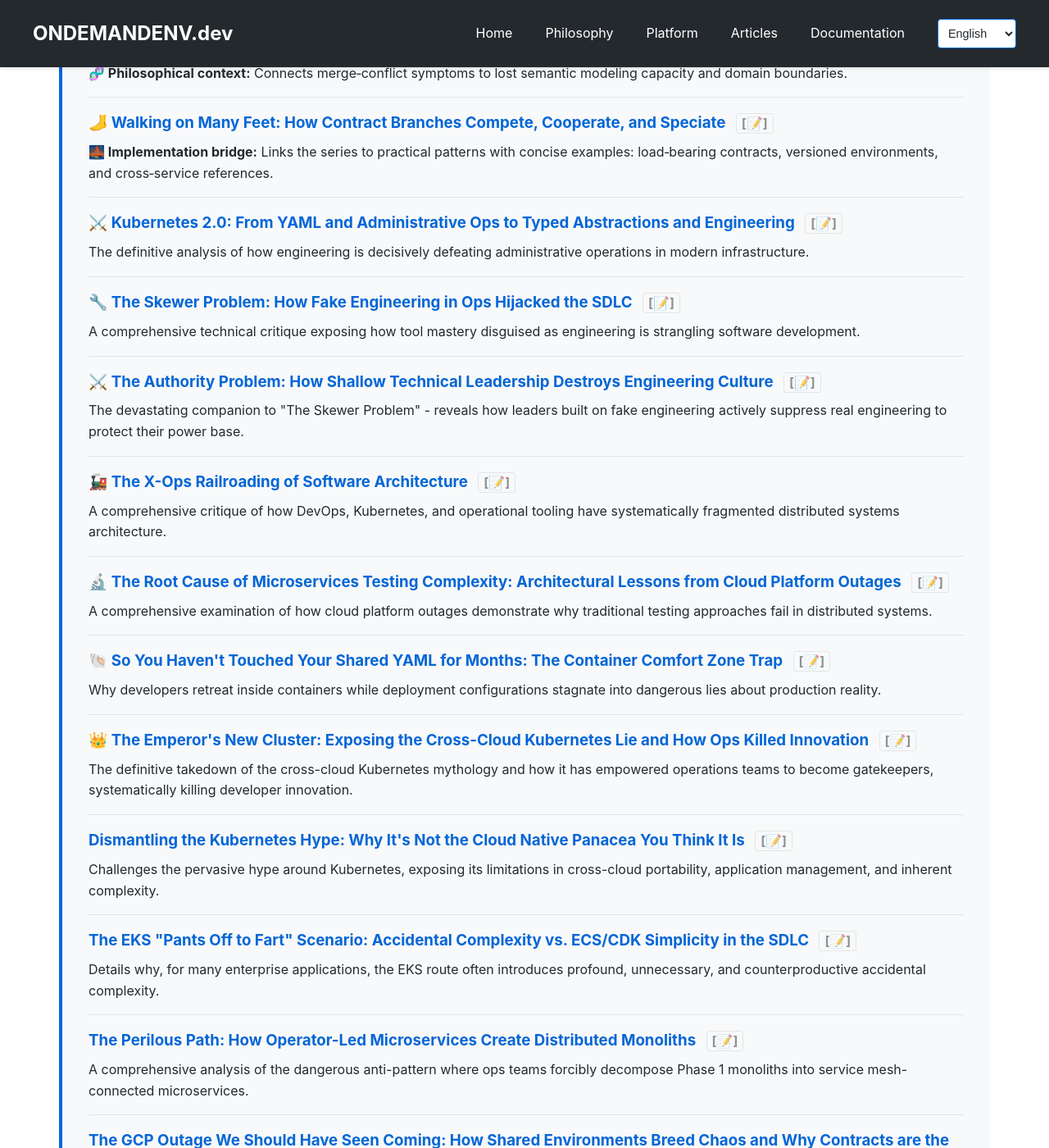
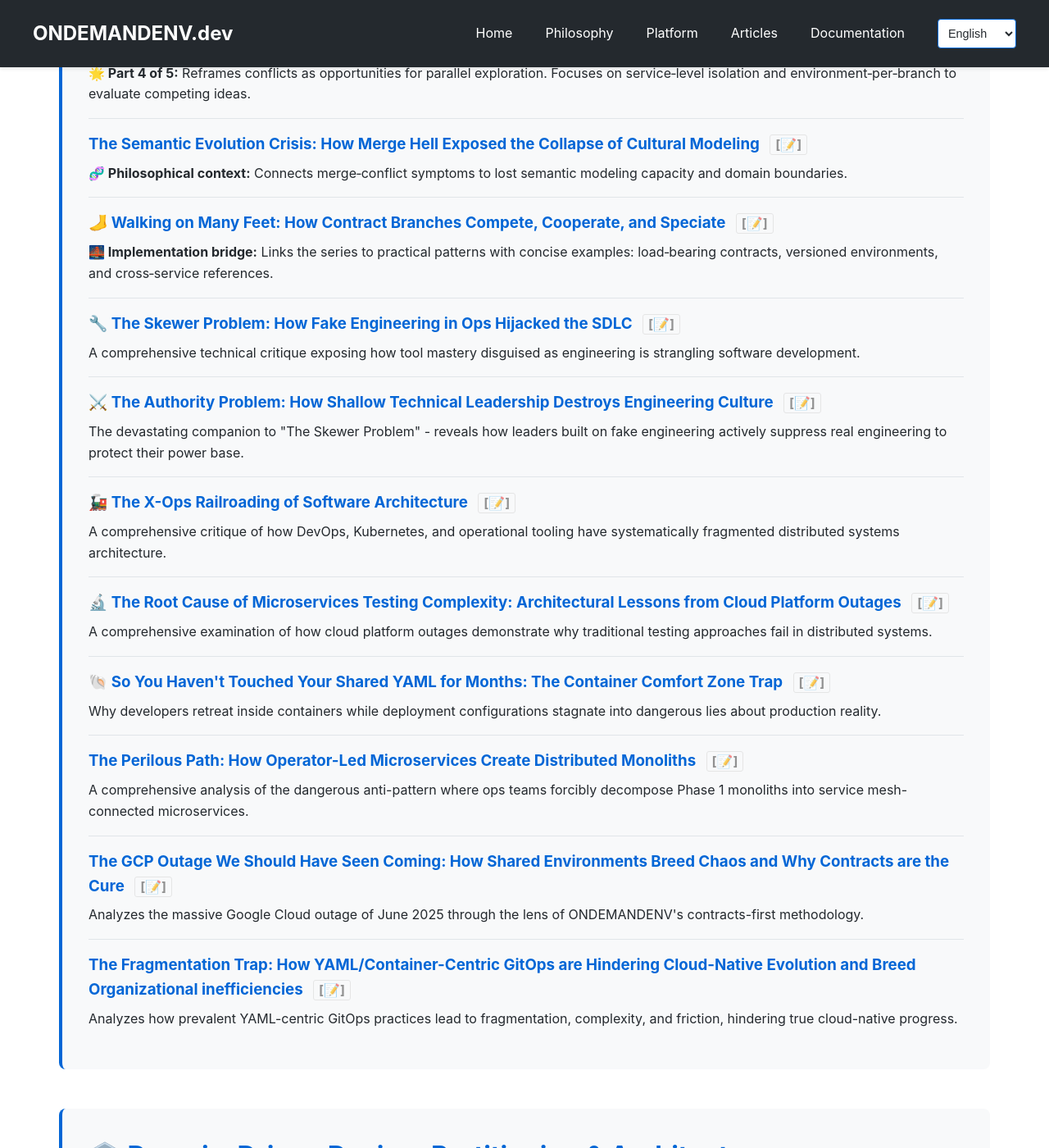
Before and after one commit to ondemandenv/ondemandenv.github.io, a Jekyll site: the page built from articles.html, in a window 1280 px wide and 1400 px high, scrolled down 2336 px. Shown: the whole window at 82% size. Built offline with Jekyll 4.4.1, drawn with Linux system fonts in a browser that asks for light colours; some of the changed text lies outside the part shown.

Commit message:
eks critiques!+

```diff
--- a/_config.yml
+++ b/_config.yml
@@ -11,6 +11,7 @@
   - jekyll-feed
   - jekyll-sitemap
   - jekyll-seo-tag
+  - jekyll-redirect-from
 
 # GitHub Pages compatible settings
 safe: true
--- a/articles.html
+++ b/articles.html
@@ -72,6 +72,10 @@
     <p>A collection of series and articles exposing the root causes of inefficiency, complexity, and stagnation in modern software operations.</p>
     <ul class="articles-list">
         <li>
+            <h3><a href="/articles/eks-critique-series/">🔥 <strong>NEW SERIES: The Kubernetes Complexity Engine</strong></a></h3>
+            <p><em>A seven-part series exposing the hidden costs of Kubernetes. It deconstructs the foundational myths, vendor ecosystems, and cultural damage wrought by choosing complexity over simplicity.</em></p>
+        </li>
+        <li>
             <h3>🧭 <strong>X‑OPS FLAT WORLDVIEW SERIES</strong> (New)</h3>
             <p><em>A six‑part series exposing the root cause behind the “x‑ops flat worldview,” cataloging its anti‑patterns, and laying out a practical governance method centered on domain‑first design and the Domain Dependency Graph (DAG).</em></p>
         </li>
@@ -128,10 +132,6 @@
             <p><strong>🌉 Implementation bridge:</strong> Links the series to practical patterns with concise examples: load‑bearing contracts, versioned environments, and cross‑service references.</p>
         </li>
         <li>
-            <h3><a href="articles/kubernetes-2-0-engineering-victory">⚔️ Kubernetes 2.0: From YAML and Administrative Ops to Typed Abstractions and Engineering</a> <a href="https://github.com/ondemandenv/ondemandenv.github.io/commits/main/articles/kubernetes-2-0-engineering-victory.md" class="source-history-link" title="View source history">[📝]</a></h3>
-            <p>The definitive analysis of how engineering is decisively defeating administrative operations in modern infrastructure.</p>
-        </li>
-        <li>
             <h3><a href="articles/skewer-problem-fake-engineering-ops">🔧 The Skewer Problem: How Fake Engineering in Ops Hijacked the SDLC</a> <a href="https://github.com/ondemandenv/ondemandenv.github.io/commits/main/articles/skewer-problem-fake-engineering-ops.md" class="source-history-link" title="View source history">[📝]</a></h3>
             <p>A comprehensive technical critique exposing how tool mastery disguised as engineering is strangling software development.</p>
         </li>
@@ -150,18 +150,6 @@
         <li>
             <h3><a href="articles/yaml-stagnation-container-comfort-zone">🐚 So You Haven't Touched Your Shared YAML for Months: The Container Comfort Zone Trap</a> <a href="https://github.com/ondemandenv/ondemandenv.github.io/commits/main/articles/yaml-stagnation-container-comfort-zone.md" class="source-history-link" title="View source history">[📝]</a></h3>
             <p>Why developers retreat inside containers while deployment configurations stagnate into dangerous lies about production reality.</p>
-        </li>
-        <li>
-            <h3><a href="articles/emperor-new-cluster-cross-cloud-kubernetes-lie">👑 The Emperor's New Cluster: Exposing the Cross-Cloud Kubernetes Lie and How Ops Killed Innovation</a> <a href="https://github.com/ondemandenv/ondemandenv.github.io/commits/main/articles/emperor-new-cluster-cross-cloud-kubernetes-lie.md" class="source-history-link" title="View source history">[📝]</a></h3>
-            <p>The definitive takedown of the cross-cloud Kubernetes mythology and how it has empowered operations teams to become gatekeepers, systematically killing developer innovation.</p>
-        </li>
-        <li>
-            <h3><a href="articles/dismantling-kubernetes-hype">Dismantling the Kubernetes Hype: Why It's Not the Cloud Native Panacea You Think It Is</a> <a href="https://github.com/ondemandenv/ondemandenv.github.io/commits/main/articles/dismantling-kubernetes-hype.md" class="source-history-link" title="View source history">[📝]</a></h3>
-            <p>Challenges the pervasive hype around Kubernetes, exposing its limitations in cross-cloud portability, application management, and inherent complexity.</p>
-        </li>
-        <li>
-            <h3><a href="articles/eks-pants-off-scenario">The EKS "Pants Off to Fart" Scenario: Accidental Complexity vs. ECS/CDK Simplicity in the SDLC</a> <a href="https://github.com/ondemandenv/ondemandenv.github.io/commits/main/articles/eks-pants-off-scenario.md" class="source-history-link" title="View source history">[📝]</a></h3>
-            <p>Details why, for many enterprise applications, the EKS route often introduces profound, unnecessary, and counterproductive accidental complexity.</p>
         </li>
         <li>
             <h3><a href="articles/perilous-ops-leading-enhanced">The Perilous Path: How Operator-Led Microservices Create Distributed Monoliths</a> <a href="https://github.com/ondemandenv/ondemandenv.github.io/commits/main/articles/perilous-ops-leading-enhanced.md" class="source-history-link" title="View source history">[📝]</a></h3>
@@ -213,10 +201,6 @@
         <li>
             <h3><a href="articles/from-rds-to-distributed-phases-evolution-enhanced">From RDS-Centric to Distributed Systems: An Evolution Through Architectural Phases</a> <a href="https://github.com/ondemandenv/ondemandenv.github.io/commits/main/articles/from-rds-to-distributed-phases-evolution-enhanced.md" class="source-history-link" title="View source history">[📝]</a></h3>
             <p>A comprehensive guide to understanding the evolutionary phases of modern application architecture.</p>
-        </li>
-        <li>
-            <h3><a href="articles/kubernetes-bounded-contexts">Kubernetes, Bounded Contexts, and Accidental Complexity</a> <a href="https://github.com/ondemandenv/ondemandenv.github.io/commits/main/articles/kubernetes-bounded-contexts.md" class="source-history-link" title="View source history">[📝]</a></h3>
-            <p>A pragmatic DDD-first guide to deciding when clusters help—and when they just get in the way.</p>
         </li>
         <li>
             <h3><a href="articles/domain-driven-design-automation">Domain-Driven Design: From Theory to Practice with Modern Automation Platforms</a> <a href="https://github.com/ondemandenv/ondemandenv.github.io/commits/main/articles/domain-driven-design-automation.md" class="source-history-link" title="View source history">[📝]</a></h3>
```
